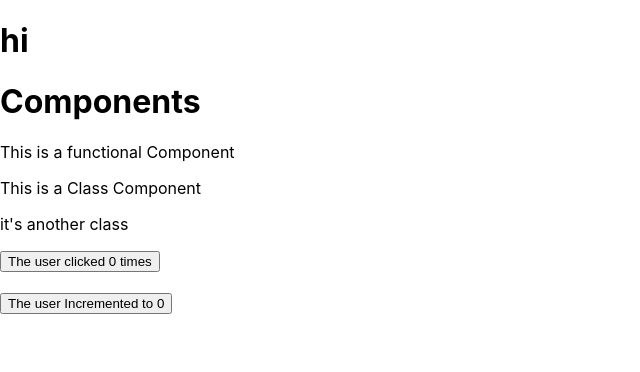
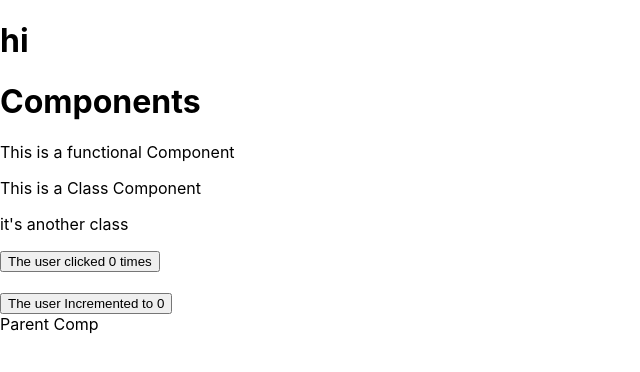
Before and after one commit to joshraiborde/clicking_components, a React (Create React App) app: page / in a window 1280 px wide. Shown: the top 372 px of the page, without its empty margins (0-640 px from the left). Built offline with nearby package versions, Linux system fonts and the light colour scheme.

Commit message:
added parent comp

```diff
--- a/src/App.js
+++ b/src/App.js
@@ -5,6 +5,7 @@ import FunctionalComp  from "./Components/FunctionalComp";
 import {ClassComp, ClassComp1} from './Components/ClassComp';
 import Click from './Components/Click';
 import Counter from './Components/Counter';
+import ParentComp from './Components/ParentComp';
 function App() {
   return (
     <div className="wrapper">
@@ -16,6 +17,7 @@ function App() {
     <Click/>
     <br></br>
     <Counter/>
+    <ParentComp/>
     </div>
   );
 }
```
